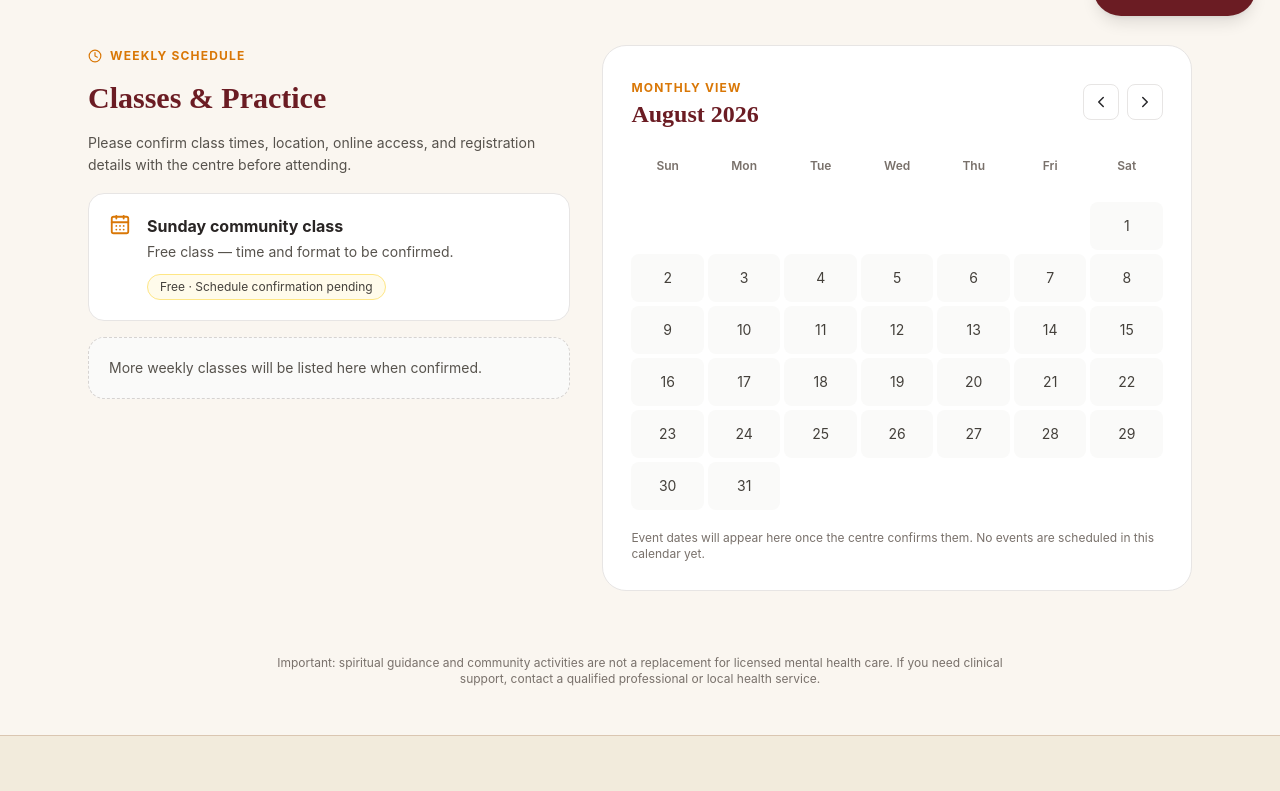
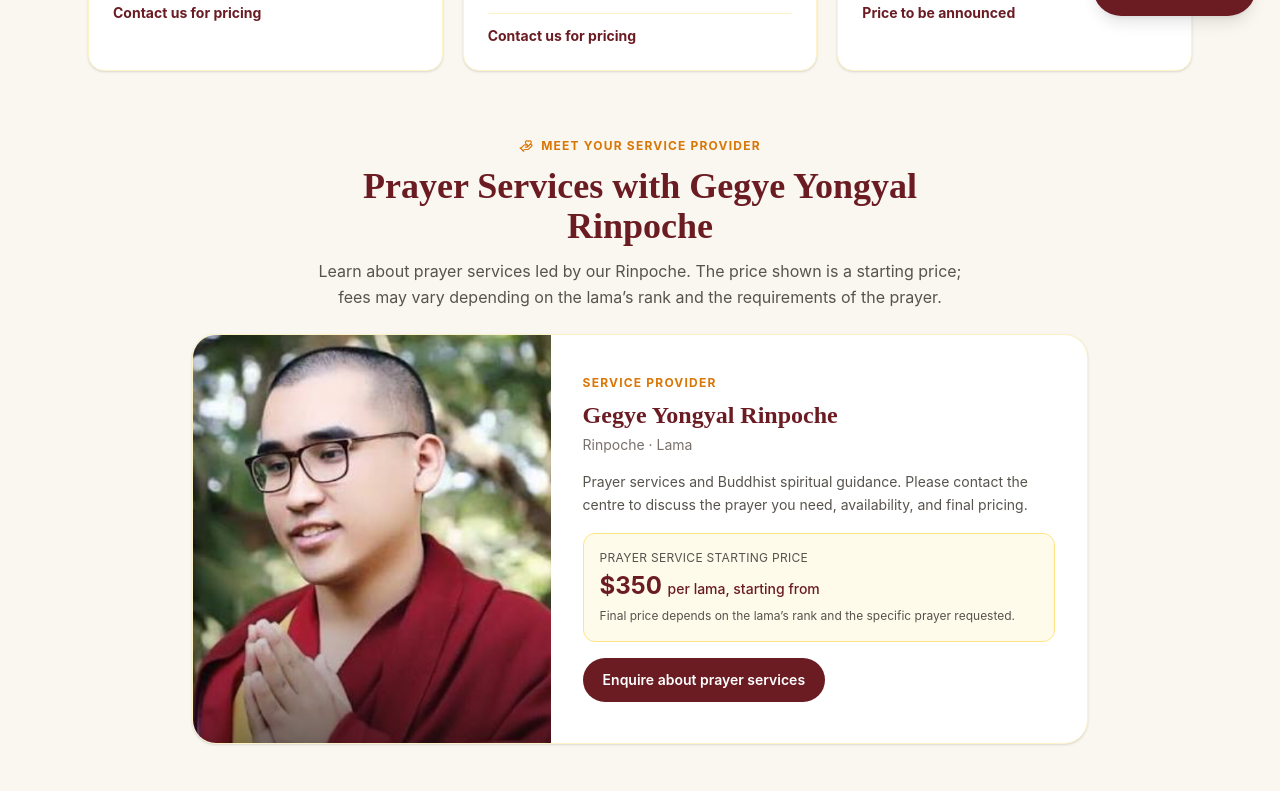
Before and after one commit to sherpaten/Zero-Point-Meditation-Center, a React (Vite) app in the folder zero-point-meditation/: page /services in a window 1280 px wide. Shown: the part 760-1551 px from the top of the page. Built offline with nearby package versions, Linux system fonts and the light colour scheme.

Commit message:
Add prayer service provider and starting prices

```diff
--- a/zero-point-meditation/src/pages/Services.jsx
+++ b/zero-point-meditation/src/pages/Services.jsx
@@ -1,6 +1,7 @@
 import React, { useMemo, useState } from 'react';
 import { motion } from 'framer-motion';
-import { CalendarDays, HeartHandshake, Flower2, BookOpen, Sparkles, Users, Clock, ChevronLeft, ChevronRight } from 'lucide-react';
+import { CalendarDays, HeartHandshake, Flower2, BookOpen, Sparkles, Users, Clock, ChevronLeft, ChevronRight, HandHeart } from 'lucide-react';
+import gegyeYongyalRinpoche from "../assets/Teams/Gegye Yongyal Rinpoche's.png";
 
 const monthNames = ['January','February','March','April','May','June','July','August','September','October','November','December'];
 export default function Services() {
@@ -23,15 +24,36 @@ export default function Services() {
 
       <section className="grid md:grid-cols-2 lg:grid-cols-3 gap-5">
         {[
-          { icon: <Flower2 size={24}/>, title: 'Meditation & Mindfulness', text: 'Group practice, meditation instruction, and opportunities to build a personal practice.' },
-          { icon: <BookOpen size={24}/>, title: 'Prayer & Spiritual Guidance', text: 'Spiritual learning and guidance within the centre’s Buddhist tradition.' },
-          { icon: <HeartHandshake size={24}/>, title: 'Emotional Well-being', text: 'A compassionate, welcoming space and information about available support resources.' },
-          { icon: <Users size={24}/>, title: 'Community Gatherings', text: 'Shared practice, cultural activities, and community events.' },
-          { icon: <HeartHandshake size={24}/>, title: 'Counselling Information', text: 'Ask the centre about qualified professionals and verified counselling referrals before booking.' },
-          { icon: <Sparkles size={24}/>, title: 'Yoga — Coming Soon', text: 'Yoga sessions are being planned. Details will be added once the schedule is confirmed.' },
+          { icon: <Flower2 size={24}/>, title: 'Meditation & Mindfulness', text: 'Group practice, meditation instruction, and opportunities to build a personal practice.', price: 'Contact us for pricing' },
+          { icon: <BookOpen size={24}/>, title: 'Prayers & Spiritual Guidance', text: 'Traditional prayers and spiritual guidance offered by lamas. Pricing varies according to the lama’s rank.', price: 'From $350 per lama' },
+          { icon: <HeartHandshake size={24}/>, title: 'Emotional Well-being', text: 'A compassionate, welcoming space and information about available support resources.', price: 'Contact us for pricing' },
+          { icon: <Users size={24}/>, title: 'Community Gatherings', text: 'Shared practice, cultural activities, and community events.', price: 'Contact us for pricing' },
+          { icon: <HeartHandshake size={24}/>, title: 'Counselling Information', text: 'Ask the centre about qualified professionals and verified counselling referrals before booking.', price: 'Contact us for pricing' },
+          { icon: <Sparkles size={24}/>, title: 'Yoga — Coming Soon', text: 'Yoga sessions are being planned. Details will be added once the schedule is confirmed.', price: 'Price to be announced' },
         ].map(item => <article key={item.title} className="rounded-2xl border border-amber-100 bg-white p-6 shadow-sm space-y-3">
           <div className="text-buddhist-gold">{item.icon}</div><h2 className="font-serif text-xl font-bold text-buddhist-burgundy">{item.title}</h2><p className="text-sm leading-relaxed text-stone-600">{item.text}</p>
+          <div className="border-t border-amber-100 pt-3"><p className="text-sm font-bold text-buddhist-burgundy">{item.price}</p></div>
         </article>)}
+      </section>
+
+
+      <section className="space-y-6">
+        <div className="text-center max-w-2xl mx-auto space-y-3">
+          <span className="inline-flex items-center gap-2 text-buddhist-gold font-bold text-xs uppercase tracking-widest"><HandHeart size={14}/> Meet your service provider</span>
+          <h2 className="font-serif text-3xl sm:text-4xl font-bold text-buddhist-burgundy">Prayer Services with Gegye Yongyal Rinpoche</h2>
+          <p className="text-stone-600 leading-relaxed">Learn about prayer services led by our Rinpoche. The price shown is a starting price; fees may vary depending on the lama’s rank and the requirements of the prayer.</p>
+        </div>
+        <article className="max-w-4xl mx-auto overflow-hidden rounded-3xl border border-amber-100 bg-white shadow-sm md:grid md:grid-cols-[0.8fr_1.2fr]">
+          <div className="min-h-72 bg-stone-100">
+            <img src={gegyeYongyalRinpoche} alt="Gegye Yongyal Rinpoche" className="h-full min-h-72 w-full object-cover object-top" loading="lazy"/>
+          </div>
+          <div className="p-6 sm:p-8 flex flex-col justify-center gap-4">
+            <div><p className="text-xs font-bold uppercase tracking-widest text-buddhist-gold">Service provider</p><h3 className="mt-2 font-serif text-2xl font-bold text-buddhist-burgundy">Gegye Yongyal Rinpoche</h3><p className="mt-1 text-sm text-stone-500">Rinpoche · Lama</p></div>
+            <p className="text-sm leading-relaxed text-stone-600">Prayer services and Buddhist spiritual guidance. Please contact the centre to discuss the prayer you need, availability, and final pricing.</p>
+            <div className="rounded-xl bg-amber-50 border border-amber-200 p-4"><p className="text-xs uppercase tracking-wide text-stone-600">Prayer service starting price</p><p className="mt-1 text-2xl font-bold text-buddhist-burgundy">$350 <span className="text-sm font-medium">per lama, starting from</span></p><p className="mt-1 text-xs leading-relaxed text-stone-600">Final price depends on the lama’s rank and the specific prayer requested.</p></div>
+            <a href="/contact" className="inline-flex w-fit items-center justify-center rounded-full bg-buddhist-burgundy px-5 py-3 text-sm font-semibold text-white hover:opacity-90">Enquire about prayer services</a>
+          </div>
+        </article>
       </section>
 
       <section className="grid lg:grid-cols-[0.9fr_1.1fr] gap-8 items-start">
```
